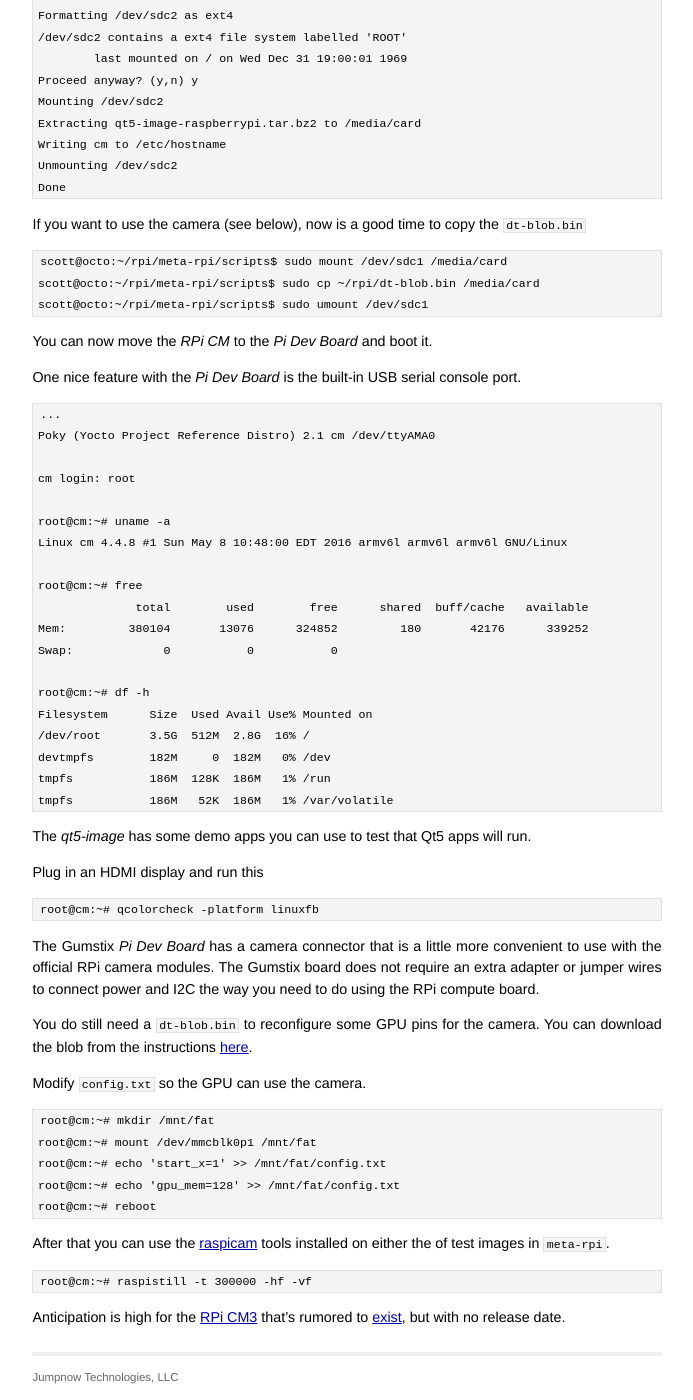
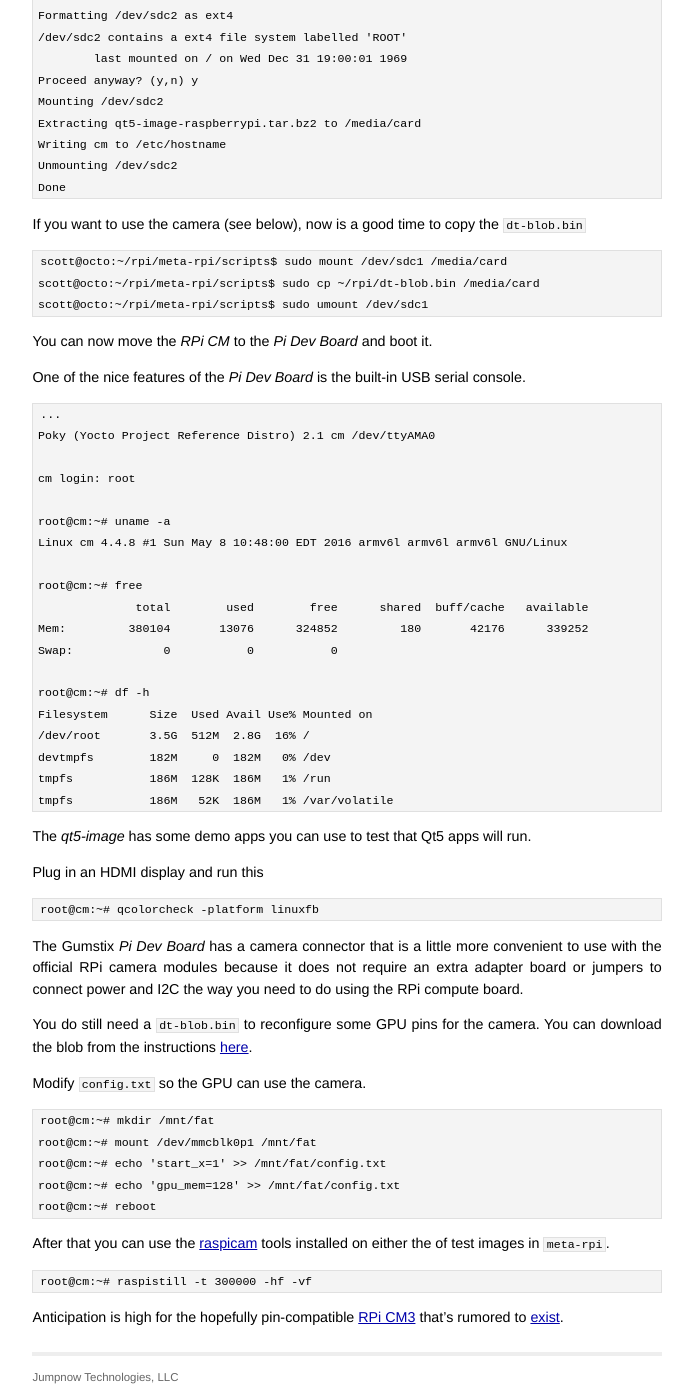
Before and after one commit to jumpnow/jumpnowtek-site, a Jekyll site: the page built from _posts/2016-03-07-Working-with-the-Gumstix-Pi-Dev-board.md, in a window 1280 px wide and 1400 px high, scrolled down 2344 px. Shown: the whole window, without its empty margins (293-986 px from the left). Built offline with Jekyll 4.4.1, drawn with Linux system fonts in a browser that asks for light colours; some of the changed text lies outside the part shown.

Commit message:
Small updates to rpi docs

```diff
--- a/_posts/2016-03-07-Working-with-the-Gumstix-Pi-Dev-board.md
+++ b/_posts/2016-03-07-Working-with-the-Gumstix-Pi-Dev-board.md
@@ -20,7 +20,7 @@
 
 Instead, Gumstix sells a [Pi Fast Flash Board][gumstix-pi-fast-flash-board] just for flashing the *RPi CM*. The *Fast Flash Board* does the equivalent of the **J4 Jumper** in the *USB Slave* position on the *RPi Compute Module Dev* board
 
-Separating this functionality from the main board is more in line with how you might build a *production* board that gets flashed at the factory.
+The *Pi Fast Flash Board* is much more convenient when you are flashing multiple boards in succession.
 
 Once you have an initial image on the *RPi CM* there are other methods you can use for updates or full-upgrades. For example, the method I'm using for [BeagleBone Black upgrades][bbb-upgrades] will work just as well with the *CM*.
 
@@ -122,7 +123,7 @@
 
 You can now move the *RPi CM* to the *Pi Dev Board* and boot it.
 
-One nice feature with the *Pi Dev Board* is the built-in USB serial console port.
+One of the nice features of the *Pi Dev Board* is the built-in USB serial console.
 
     ...
     Poky (Yocto Project Reference Distro) 2.1 cm /dev/ttyAMA0
@@ -150,7 +151,7 @@
 
     root@cm:~# qcolorcheck -platform linuxfb
 
-The Gumstix *Pi Dev Board* has a camera connector that is a little more convenient to use with the official RPi camera modules. The Gumstix board does not require an extra adapter or jumper wires to connect power and I2C the way you need to do using the RPi compute board.
+The Gumstix *Pi Dev Board* has a camera connector that is a little more convenient to use with the official RPi camera modules because it does not require an extra adapter board or jumpers to connect power and I2C the way you need to do using the RPi compute board.
 
 You do still need a `dt-blob.bin` to reconfigure some GPU pins for the camera. You can download the blob from the instructions [here][rpi-cm-camera].
 
@@ -168,7 +169,7 @@
     root@cm:~# raspistill -t 300000 -hf -vf
 
 
-Anticipation is high for the [RPi CM3][cm3-soon] that's rumored to [exist][cm3-post], but with no release date.
+Anticipation is high for the hopefully pin-compatible [RPi CM3][cm3-soon] that's rumored to [exist][cm3-post].
 
 [gumstix]: http://www.gumstix.com
 [rpi-compute]: https://www.raspberrypi.org/products/compute-module/
```
Also changed, not shown: other parts of _posts/2016-03-07-Working-with-the-Gumstix-Pi-Dev-board.md (+7 -6 lines), _posts/2015-12-04-Raspberry-Pi-Systems-with-Yocto.md (+3 -2 lines).
